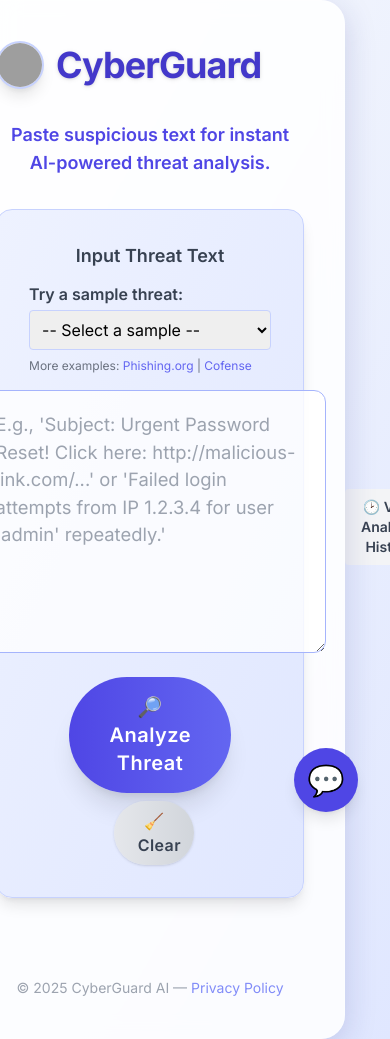
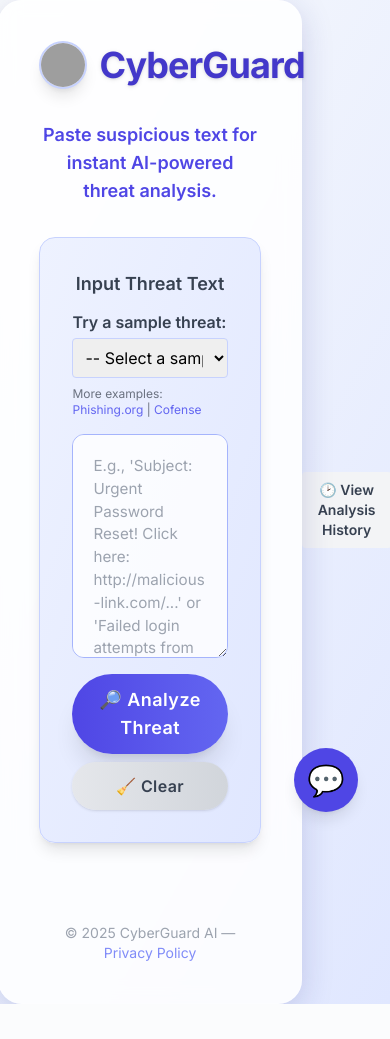
Before and after one commit to nikhilsood007/Cybersecurity-Threat-Agent-AI, a Flask app: page / in a window 390 px wide; the page is wider, and only the part inside the window is pictured. After the commit the page ends 1004 px from the top of that part, so only its background shows below. Run offline with Flask 3, Linux system fonts and the light colour scheme; some libraries are stand-ins or nearby versions; grey boxes are pictures that could not be loaded.

Commit message:
Improve mobile responsiveness in UI

```diff
--- a/templates/index.html
+++ b/templates/index.html
@@ -37,14 +37,19 @@
         }
         .textarea {
             font-size: 1.15rem;
-            min-width: 400px;
-            max-width: 900px;
-            min-height: 160px;
+            width: 100%;
+            min-width: 0;
+            max-width: 100%;
+            min-height: 120px;
             max-height: 400px;
         }
         @media (max-width: 900px) {
-            .textarea { min-width: 90vw; max-width: 98vw;}
-            .container { max-width: 98vw;}
+            .container { max-width: 100vw; padding: 0.5rem; }
+            .textarea { min-width: 0; max-width: 100vw; font-size: 1rem; }
+        }
+        @media (max-width: 600px) {
+            .container { padding: 0.25rem; }
+            .textarea { font-size: 0.95rem; }
         }
     </style>
 </head>
@@ -90,12 +95,14 @@
                 class="textarea w-full p-5 border border-indigo-300 rounded-xl focus:outline-none focus:ring-2 focus:ring-indigo-500 transition duration-200 ease-in-out bg-white/80 mb-4"
                 placeholder="E.g., 'Subject: Urgent Password Reset! Click here: http://malicious-link.com/...' or 'Failed login attempts from IP 1.2.3.4 for user 'admin' repeatedly.'"
             ></textarea>
-            <button onclick="analyzeThreat()" id="analyzeBtn" class="button bg-gradient-to-r from-indigo-600 to-indigo-500 text-white px-10 py-4 rounded-full shadow-xl hover:from-indigo-700 hover:to-indigo-600 focus:outline-none focus:ring-2 focus:ring-indigo-400 focus:ring-opacity-50 transition duration-200 ease-in-out w-2/3 mt-2 text-xl font-semibold tracking-wide">
-                🔎 Analyze Threat
-            </button>
-            <button onclick="resetApp()" id="clearBtn" class="button bg-gradient-to-r from-gray-200 to-gray-300 text-gray-700 px-6 py-2 rounded-full shadow hover:from-gray-300 hover:to-gray-400 focus:outline-none focus:ring-2 focus:ring-gray-400 focus:ring-opacity-50 transition duration-200 ease-in-out w-1/3 mt-2 text-base font-semibold tracking-wide ml-2">
-                🧹 Clear
-            </button>
+            <div class="flex flex-col sm:flex-row w-full gap-2">
+                <button onclick="analyzeThreat()" id="analyzeBtn" class="button bg-gradient-to-r from-indigo-600 to-indigo-500 text-white px-6 py-3 rounded-full shadow-xl hover:from-indigo-700 hover:to-indigo-600 focus:outline-none focus:ring-2 focus:ring-indigo-400 focus:ring-opacity-50 transition duration-200 ease-in-out w-full sm:w-2/3 text-lg font-semibold tracking-wide">
+                    🔎 Analyze Threat
+                </button>
+                <button onclick="resetApp()" id="clearBtn" class="button bg-gradient-to-r from-gray-200 to-gray-300 text-gray-700 px-6 py-3 rounded-full shadow hover:from-gray-300 hover:to-gray-400 focus:outline-none focus:ring-2 focus:ring-gray-400 focus:ring-opacity-50 transition duration-200 ease-in-out w-full sm:w-1/3 text-base font-semibold tracking-wide">
+                    🧹 Clear
+                </button>
+            </div>
             <p id="loadingMessage" class="loading-indicator hidden mt-6 flex flex-col items-center justify-center text-indigo-600 font-medium">
                 <svg class="animate-spin h-8 w-8 text-indigo-400 mb-2" xmlns="http://www.w3.org/2000/svg" fill="none" viewBox="0 0 24 24">
                   <circle class="opacity-25" cx="12" cy="12" r="10" stroke="currentColor" stroke-width="4"></circle>
```
Also changed, not shown: study_documentation.md (+23 -1 lines), 1 other file.
